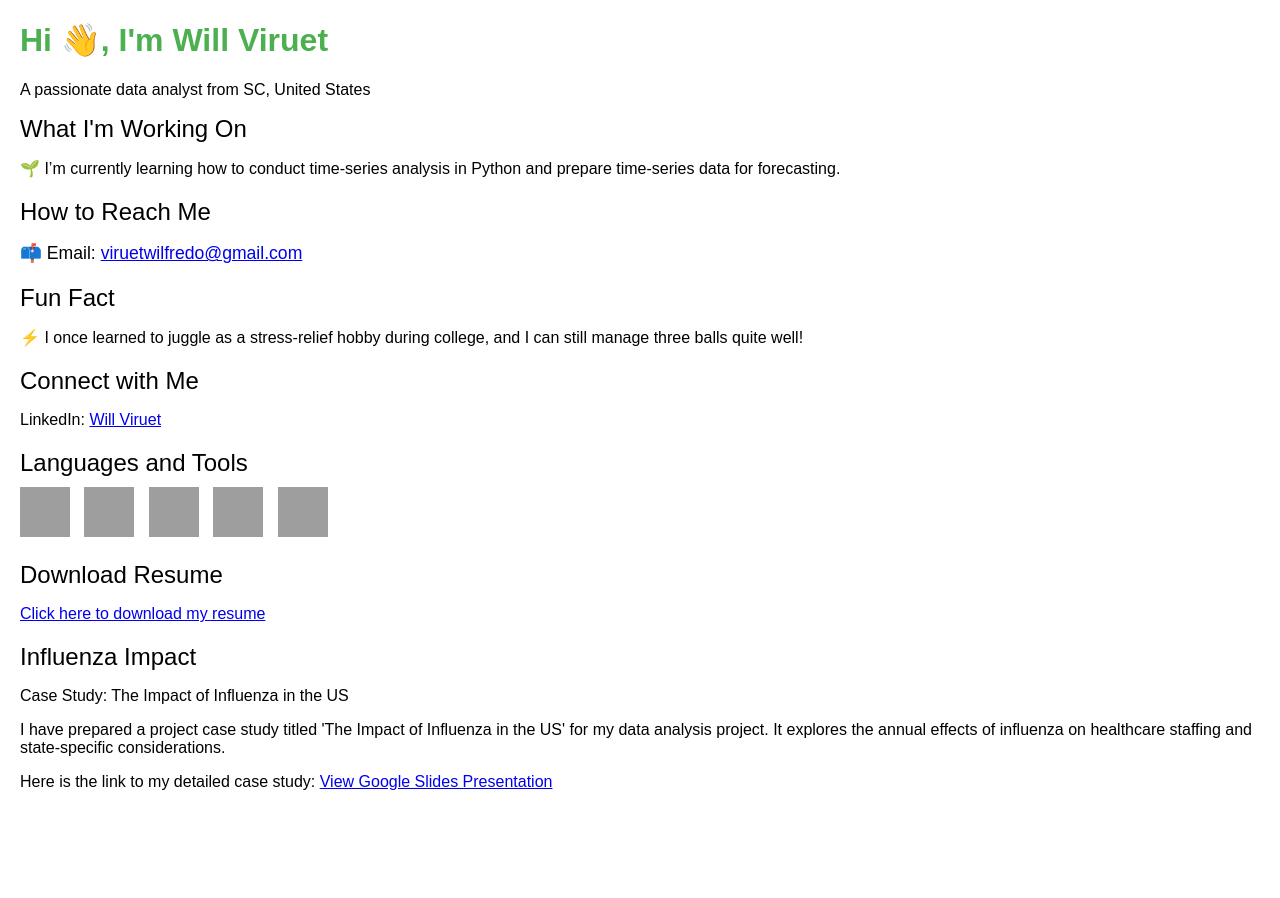
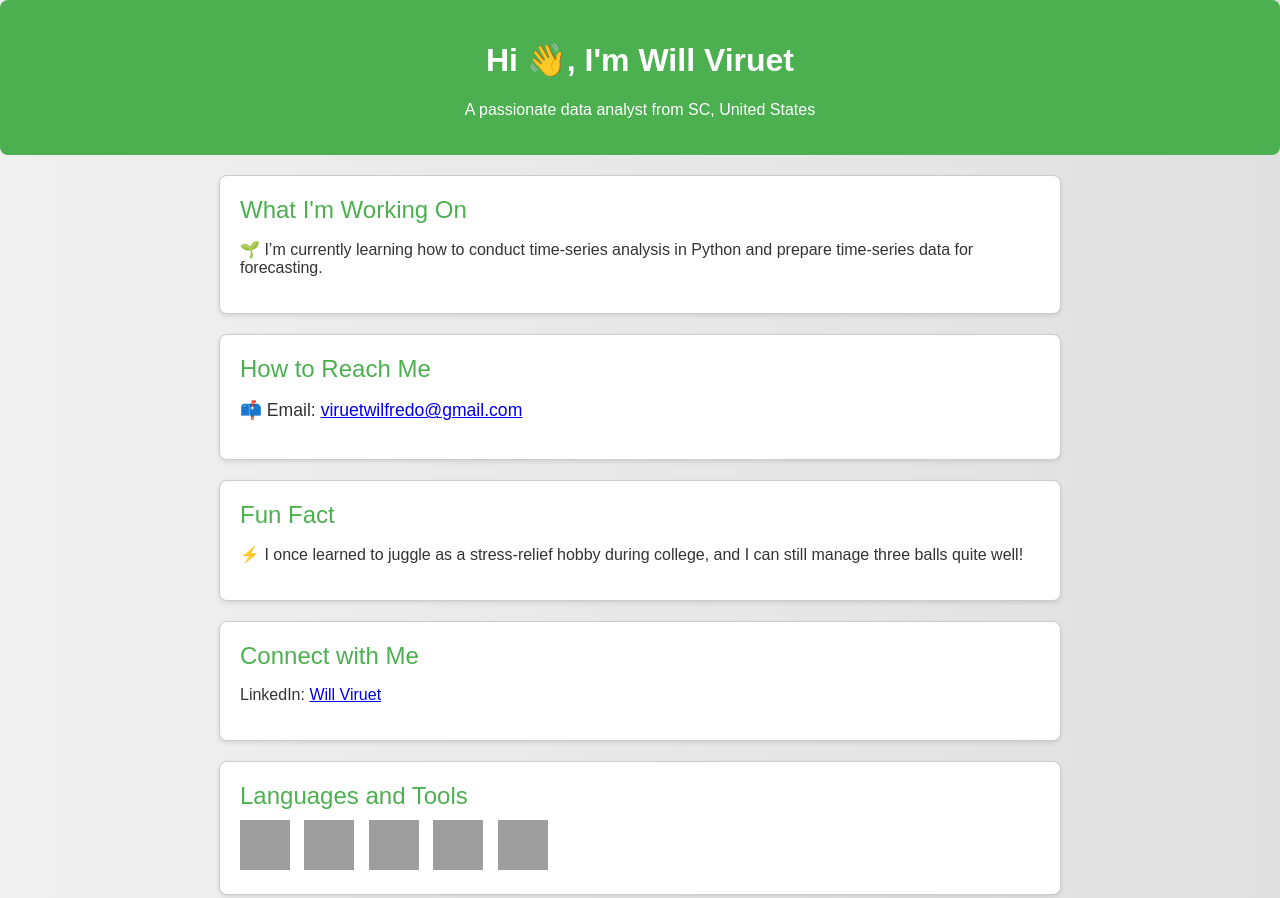
Before and after one commit to Will-Viruet/WillVInsights, a plain HTML site: page index.html in a window 1280 px wide. Shown: the top 898 px of the page. Before the commit the page ends 811 px from the top, so only its background shows below. Drawn offline with Linux system fonts and the light colour scheme; grey boxes are pictures that could not be loaded.

Commit message:
Update index.html

```diff
--- a/index.html
+++ b/index.html
@@ -7,18 +7,34 @@
     <style>
         body {
             font-family: Arial, sans-serif;
-            margin: 20px;
+            margin: 0;
             padding: 0;
+            background: linear-gradient(to right, #f0f0f0, #e0e0e0); /* Light gray gradient */
+            color: #333; /* Darker text for better contrast */
+        }
+        header {
+            text-align: center;
+            padding: 20px;
+            background-color: #4CAF50; /* Green background for header */
+            color: white; /* White text color */
+            border-radius: 8px; /* Rounded corners for the header */
+        }
+        section {
+            margin: 20px auto;
+            padding: 20px;
+            background-color: white; /* White background for sections */
+            border: 1px solid #ccc; /* Light gray border */
+            border-radius: 8px; /* Rounded corners for sections */
+            max-width: 800px; /* Max width for sections */
+            box-shadow: 0 2px 4px rgba(0, 0, 0, 0.1); /* Soft shadow for depth */
         }
         h1 {
-            color: #4CAF50;
-        }
-        section {
-            margin-bottom: 20px;
+            color: white; /* Keep header text white */
         }
         .section-title {
             font-size: 1.5em;
             margin-bottom: 10px;
+            color: #4CAF50; /* Consistent color for section titles */
         }
         .contact-info {
             font-size: 1.1em;
```
